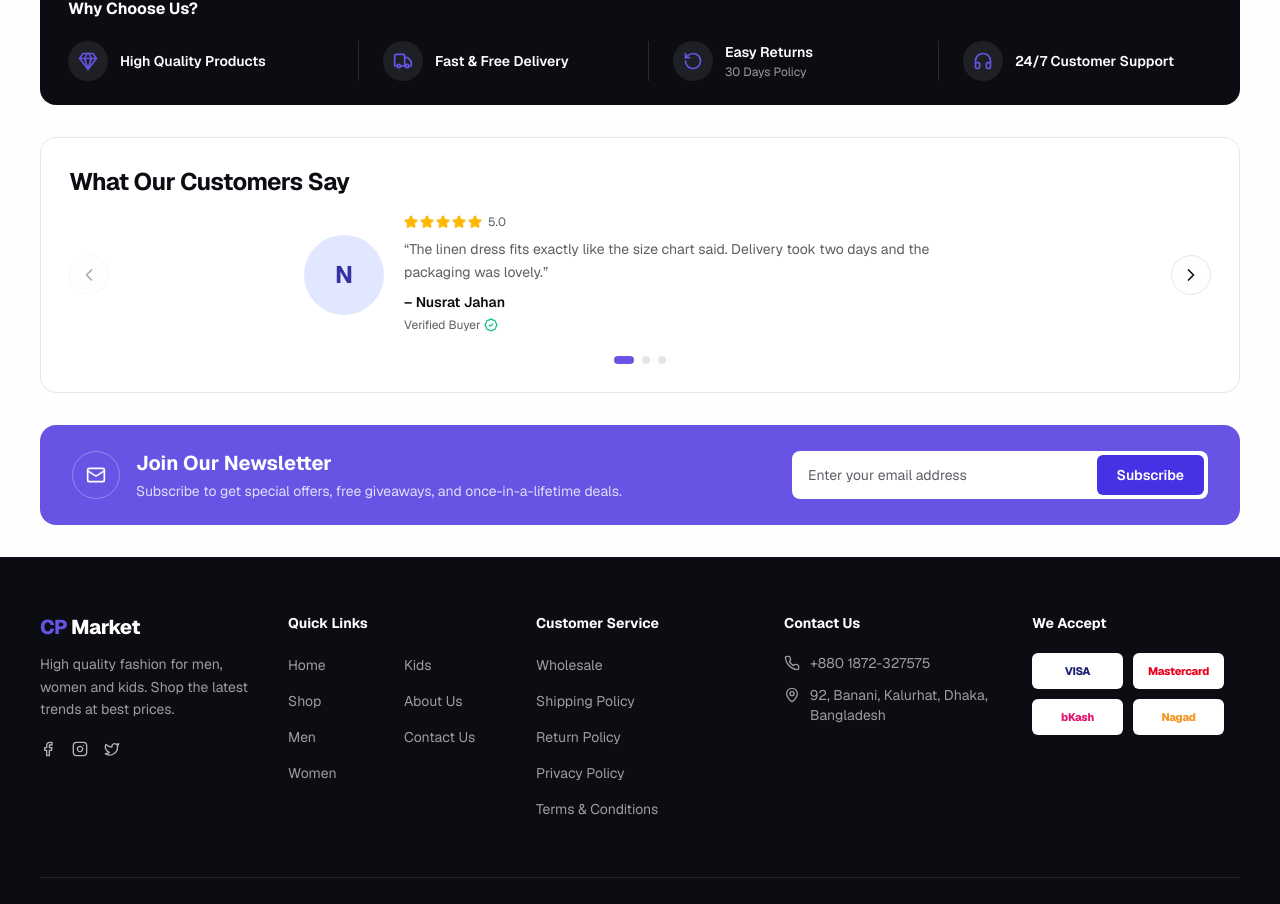
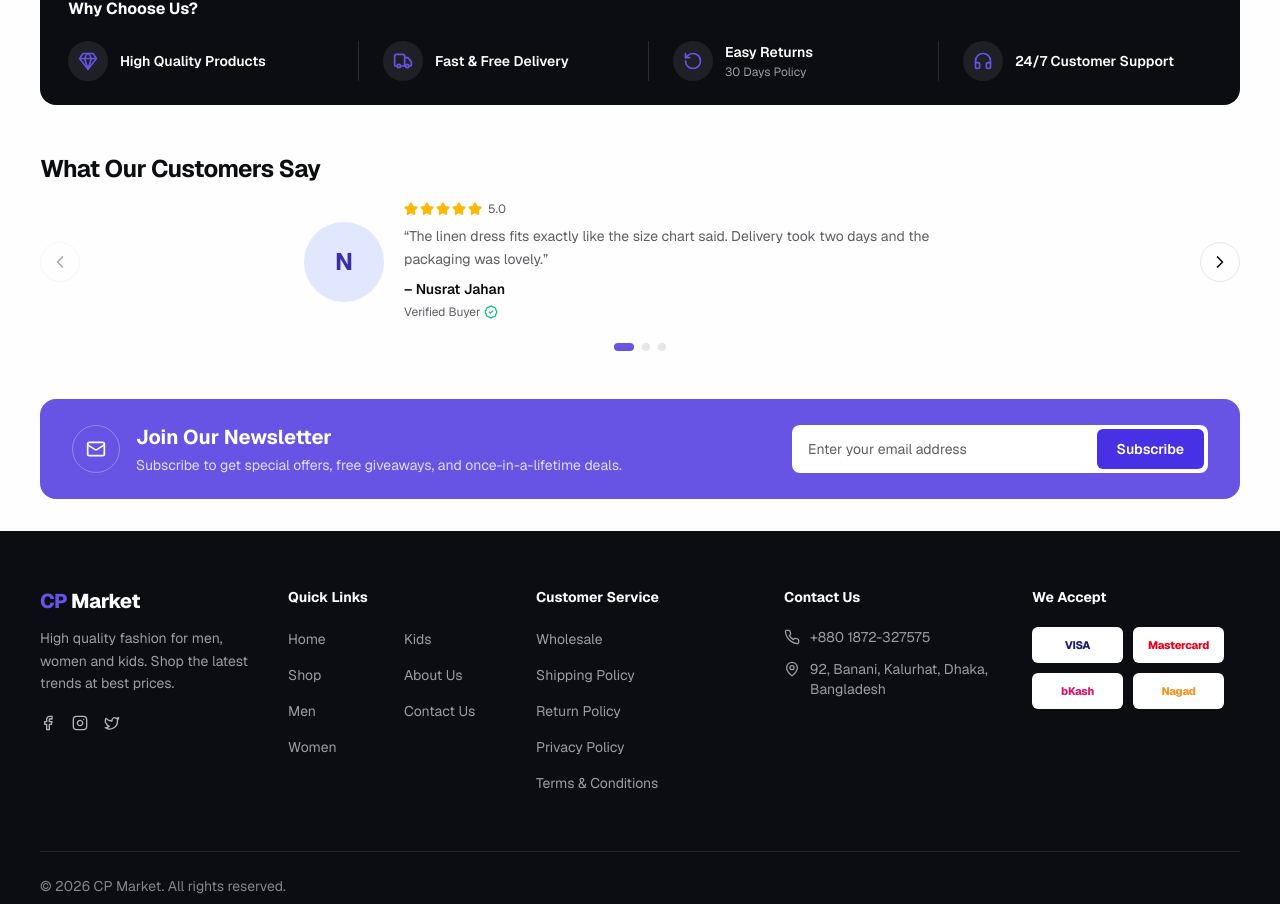
Before and after one commit to Fagunmridha/e-commerce, a Next.js app: page / in a window 1280 px wide. Shown: the part 1160-2064 px from the top of the page. Built offline with nearby package versions, Linux system fonts and the light colour scheme; no server answers; the database is empty.

Commit message:
feat: update section padding and improve layout consistency in testimonials and section panel components

```diff
--- a/components/home/testimonials.tsx
+++ b/components/home/testimonials.tsx
@@ -67,10 +67,11 @@ export function Testimonials({ reviews = [] }: { reviews?: HomeReview[] }) {
     'hidden size-10 shrink-0 place-items-center rounded-full border border-border bg-background text-foreground sm:grid transition-colors hover:border-button hover:bg-button hover:text-button-foreground focus-visible:ring-[3px] focus-visible:ring-ring/50 focus-visible:outline-none disabled:pointer-events-none disabled:opacity-35'
 
   return (
-    <section className="py-3 lg:py-4">
+    <section className="py-6 lg:py-8">
       <Container>
         <Reveal>
-          <div className="rounded-2xl border border-border bg-card p-4 sm:p-6 lg:p-7">
+          {/* Flat like every other section — see `SectionPanel`. */}
+          <div>
             <h2 className="mb-4 text-xl font-bold tracking-tight text-foreground sm:text-2xl">
               {title}
             </h2>
--- a/components/layout/section-panel.tsx
+++ b/components/layout/section-panel.tsx
@@ -4,9 +4,11 @@ import { Container } from '@/components/layout/container'
 import { cn } from '@/lib/utils'
 
 /**
- * The bordered card every homepage section sits in: a title on the left, a
- * "View All" link on the right, and the section's own content below. Shared so
- * categories and product rows stay visually identical.
+ * The frame every homepage section sits in: a title on the left, a "View All"
+ * link on the right, and the section's own content below. Deliberately flat —
+ * no border, background or card padding — so the rows read as part of the page
+ * instead of stacked boxes. Shared so categories and product rows stay
+ * visually identical.
  */
 export function SectionPanel({
   title,
@@ -22,14 +24,9 @@ export function SectionPanel({
   className?: string
 }) {
   return (
-    <section className="py-3 lg:py-4">
+    <section className="py-6 lg:py-8">
       <Container>
-        <div
-          className={cn(
-            'rounded-2xl border border-border bg-card p-4 sm:p-6 lg:p-7',
-            className,
-          )}
-        >
+        <div className={cn(className)}>
           <div className="mb-5 flex flex-wrap items-center justify-between gap-3 sm:mb-6">
             <h2 className="text-xl font-bold tracking-tight text-foreground sm:text-2xl">
               {title}
```
